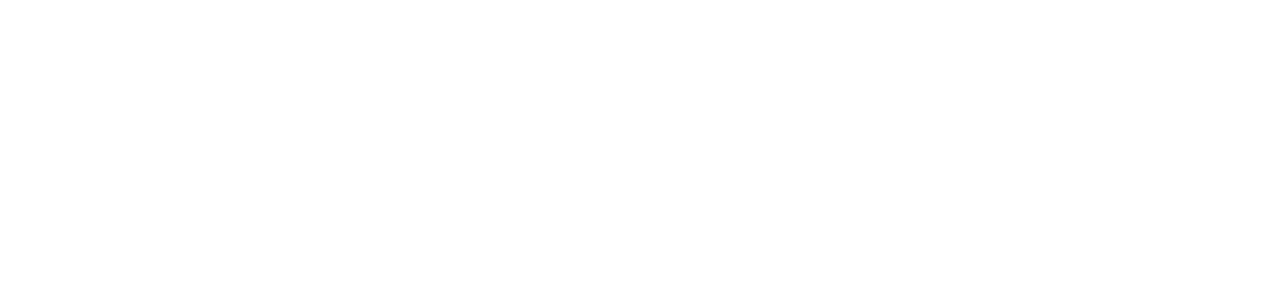
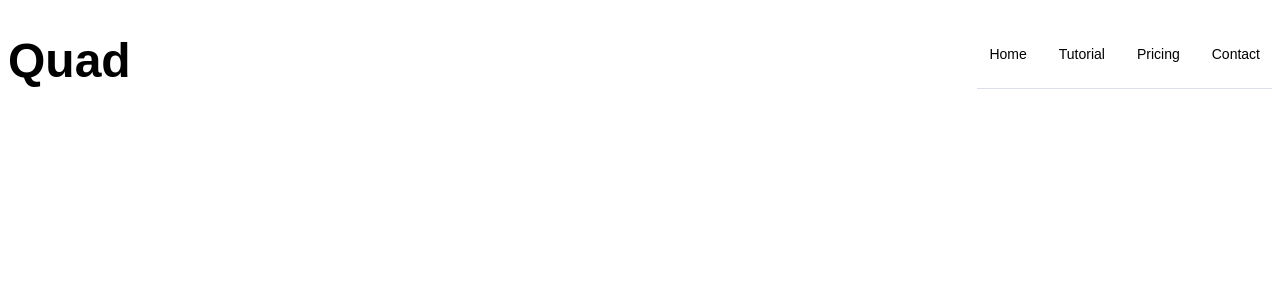
Before and after one commit to Ye180/Quad-Estate, a Next.js app: page / in a window 1280 px wide. Shown: the top 300 px of the page. Built offline with nearby package versions, Linux system fonts and the light colour scheme.

Commit message:
Setting Up of Quad's Header

```diff
--- a/package.json
+++ b/package.json
@@ -10,6 +10,9 @@
   },
   "dependencies": {
     "@fontsource-variable/manrope": "^5.2.5",
+    "@fontsource-variable/teko": "^5.2.5",
+    "@fontsource/anton": "^5.2.5",
+    "@fontsource/krona-one": "^5.2.5",
     "clsx": "^2.1.1",
     "next": "15.2.1",
     "react": "^19.0.0",
--- a/src/app/layout.tsx
+++ b/src/app/layout.tsx
@@ -1,4 +1,7 @@
+import Header from "@/core/components/molecules/header";
 import "@/core/styles/globals.css";
+import '@fontsource-variable/manrope';
+import '@fontsource-variable/teko';
 import type { Metadata } from "next";
 
 export const metadata: Metadata = {
@@ -16,6 +19,7 @@
       <body
         className={`antialiased`}
       >
+        <Header/>
         {children}
       </body>
     </html>
--- a/src/app/page.tsx
+++ b/src/app/page.tsx
@@ -1,7 +1,14 @@
 
 export default function Home() {
   return (
-    <div className="">
+    <div className="p-12">
+      {/* <Button url="/" className="transition hover:bg-black hover:text-second hover:border-black">
+        Get Started
+      </Button>
+
+      <Button url="/" variant="secondary" className="">
+        Get Started
+      </Button> */}
     </div>
   );
 }
--- /dev/null
+++ b/src/core/components/atoms/button.tsx
@@ -0,0 +1,27 @@
+import { cn } from "@/core/lib/utils";
+import Link from "next/link";
+
+export interface ButtonProps extends React.HTMLAttributes<HTMLAnchorElement> {
+      children: React.ReactNode;
+      variant?: "primary" | "secondary";
+      props?: string;
+      className?: string;
+      onClick?: () => void;
+      type?: "button" | "submit" | "reset";
+      url: string;
+      target?: string;
+}
+
+const Button = ({ children, className, variant, url, ...props }: ButtonProps) => {
+  const primary = "transition hover:bg-black hover:text-second hover:border-black";
+
+  const second = "text-black bg-second border transition border-second hover:bg-black hover:text-second hover:border-black";
+
+  return (
+    <Link href={url} className={cn("text-sm font-extralight  py-3 px-6 rounded-4xl ",variant==='secondary' ? second : primary , className)} {...props}>
+      {children}
+    </Link>
+  )
+}
+
+export default Button
--- /dev/null
+++ b/src/core/components/molecules/header/index.tsx
@@ -0,0 +1,22 @@
+import { HeaderTableData } from "@/core/data/header.data"
+import Button from "../../atoms/button"
+
+const Header = () => {
+  return (
+    <nav className="container mx-auto flex justify-between items-center py-8 px-2">
+            <div>
+                  <h1 className="font-teko font-bold text-5xl">Quad</h1>
+            </div>
+
+
+              <div className="flex gap-2 pb-3 border-b border-gray">
+                  {HeaderTableData.map((item) => (
+                      <Button url="/" key={item.id} variant="primary" className="borer-none px-3">{item.title}</Button>
+                  ))}
+              </div>
+
+    </nav>
+  )
+}
+
+export default Header
--- /dev/null
+++ b/src/core/data/header.data.tsx
@@ -0,0 +1,18 @@
+export const HeaderTableData = [
+      {
+            id: 1,
+            title: "Home",
+      },
+       {
+            id: 2,
+            title: "Tutorial",
+      },
+      {
+            id: 3,
+            title: "Pricing",
+      },
+      {
+            id: 4,
+            title: "Contact",
+      }
+]
--- a/src/core/styles/globals.css
+++ b/src/core/styles/globals.css
@@ -1,3 +1,4 @@
+
 @import "tailwindcss";
 
 :root {
@@ -13,12 +14,22 @@
   --color-gray: var(--gray);
   --color-black: var(--black);
   --font-manrope: 'Manrope Variable', sans-serif;
+  --font-teko: 'Teko Variable', sans-serif;
 }
 
-html {
-  font-size: 62.5%;
+*,
+*::before,
+*::after {
+  box-sizing: border-box;
+  overflow: none;
+
 }
+
+
 
 body {
     font-family: 'Manrope Variable', sans-serif;
+
+    padding: 0;
+  margin: 0;
 }
```
Also changed, not shown: 1 other file (tests, documents, lock files or other folders).
